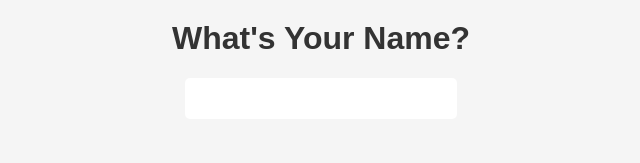
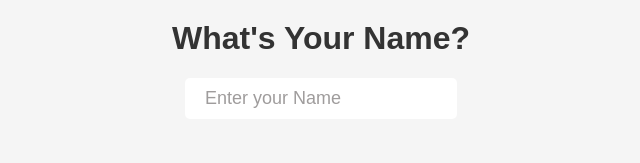
Before and after one commit to itssukant/feeling, a plain HTML site: page index.html in a window 1280 px wide. Shown: the top 163 px of the page, without its empty margins (319-959 px from the left). Drawn offline with Linux system fonts and the light colour scheme.

Commit message:
Update index.html

```diff
--- a/index.html
+++ b/index.html
@@ -77,7 +77,7 @@
 <body>
   <form action="https://script.google.com/a/macros/jsw.in/s/AKfycbx2kYqnrfPhLsi9l4VXLWFuxOemoI8GrFTesLnEnFcufpbKZ_iG0MVgVCN07g9z2gsmjA/exec" method="post" name="Felling" id="Feeling">
     <h1>What's Your Name? </h1>
-    <input type="text" id="name" name="name" value="">
+    <input type="text" id="name" name="name" value="Enter your Name">
          <br>
   <h1>How Do You Feel Today?</h1>
     <div class="emoji-container">
```
